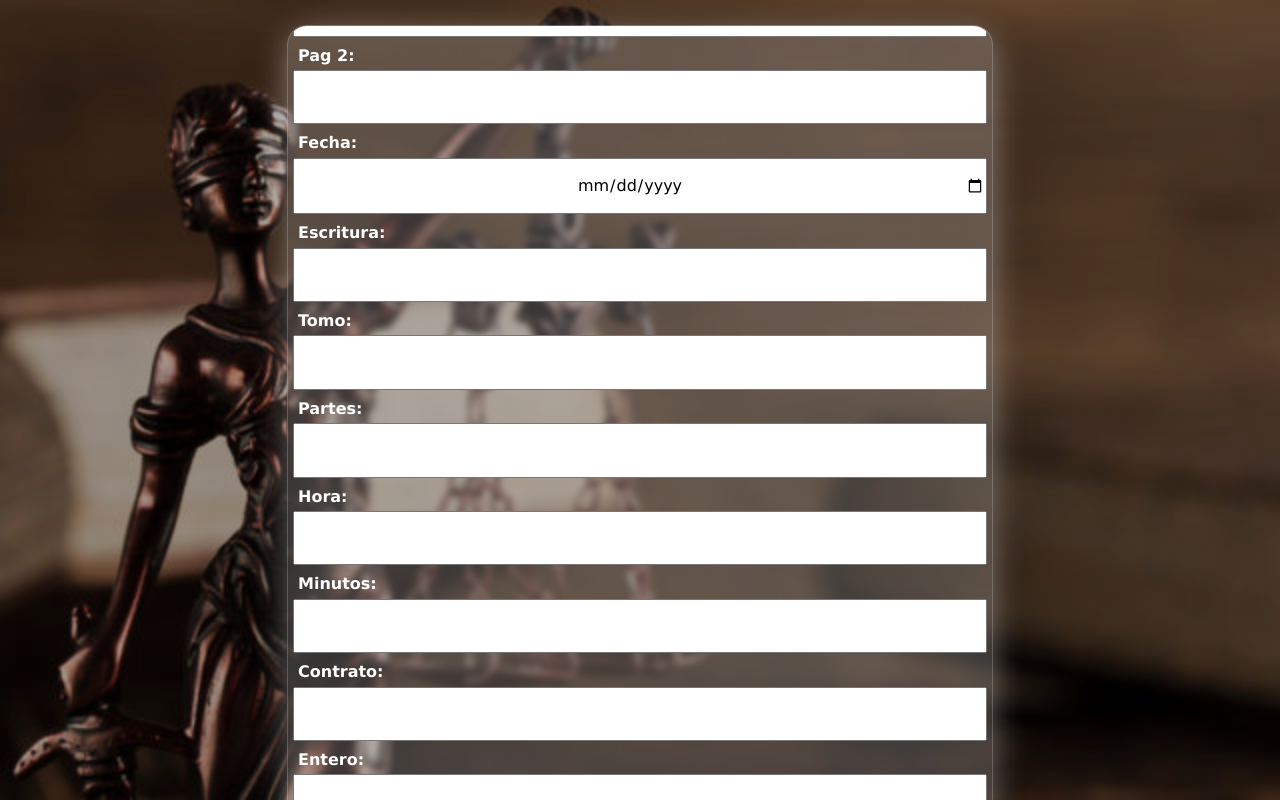
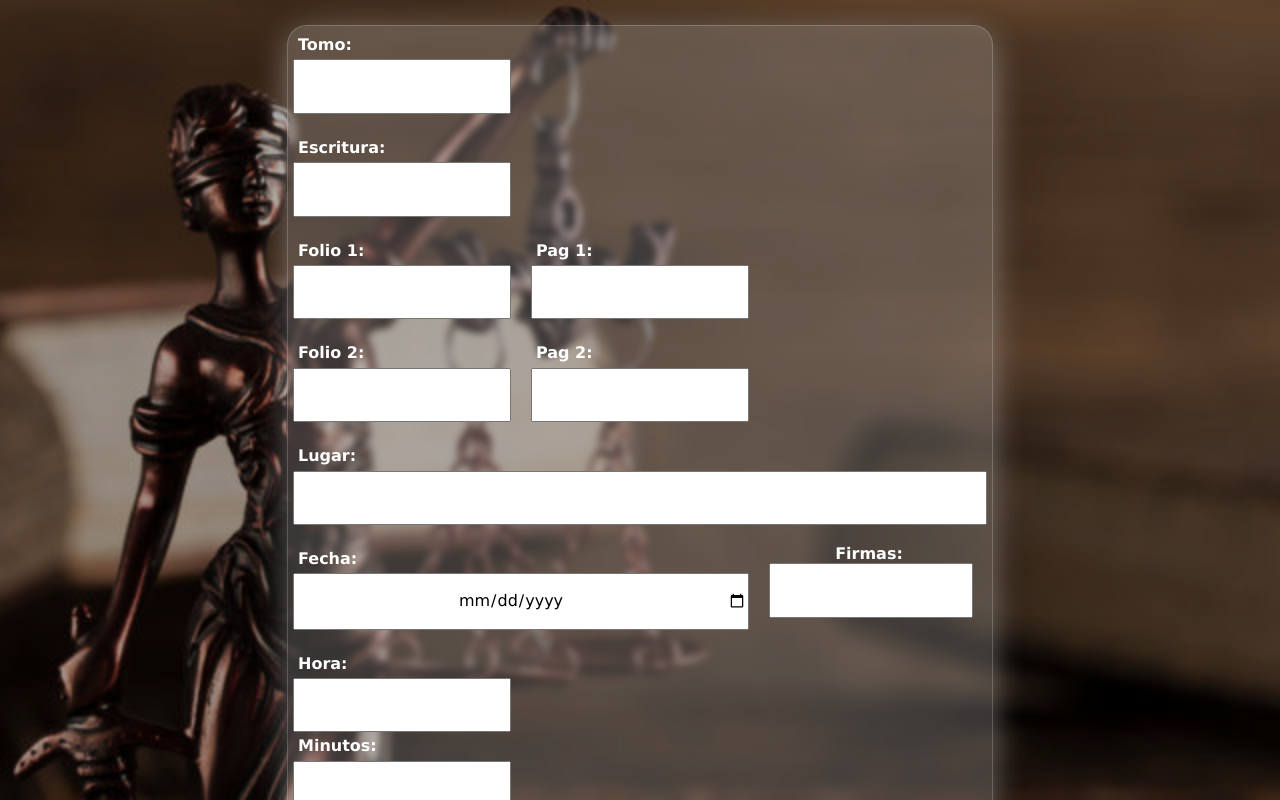
Before and after one commit to lexRojas/notario, a React (Create React App) app: page /form_indice in a window 1280 px wide. Built offline with nearby package versions, Linux system fonts and the light colour scheme.

Commit message:
form_indice

```diff
--- a/src/pages/FormIndice.jsx
+++ b/src/pages/FormIndice.jsx
@@ -1,21 +1,21 @@
-import React, { useState } from 'react';
+import React, { useState } from "react";
 
 const Formulario = () => {
   const [formData, setFormData] = useState({
-    folio_1: '',
-    pag_1: '',
-    folio_2: '',
-    pag_2: '',
-    fecha: '',
-    escritura: '',
-    tomo: '',
-    partes: '',
-    hora: '',
-    minutos: '',
-    contrato: '',
-    entero: '',
-    firmas: '',
-    lugar: '',
+    folio_1: "",
+    pag_1: "",
+    folio_2: "",
+    pag_2: "",
+    fecha: "",
+    escritura: "",
+    tomo: "",
+    partes: "",
+    hora: "",
+    minutos: "",
+    contrato: "",
+    entero: "",
+    firmas: "",
+    lugar: "",
   });
 
   const handleChange = (e) => {
@@ -34,87 +34,162 @@ const Formulario = () => {
   const handleCancel = () => {
     // Lógica para manejar la acción de cancelar
     setFormData({
-      folio_1: '',
-      pag_1: '',
-      folio_2: '',
-      pag_2: '',
-      fecha: '',
-      escritura: '',
-      tomo: '',
-      partes: '',
-      hora: '',
-      minutos: '',
-      contrato: '',
-      entero: '',
-      firmas: '',
-      lugar: '',
+      folio_1: "",
+      pag_1: "",
+      folio_2: "",
+      pag_2: "",
+      fecha: "",
+      escritura: "",
+      tomo: "",
+      partes: "",
+      hora: "",
+      minutos: "",
+      contrato: "",
+      entero: "",
+      firmas: "",
+      lugar: "",
     });
   };
 
   return (
     <div className="contenedor">
       <div className="card">
-        <form onSubmit={handleSubmit}>
-          <div className="input-group">
-            <label>Folio 1:</label>
-            <input type="number" name="folio_1" value={formData.folio_1} onChange={handleChange} />
+        <form className="form_indice" onSubmit={handleSubmit}>
+          <div className="input-group tomo">
+            <label>Tomo:</label>
+            <input
+              type="number"
+              name="tomo"
+              value={formData.tomo}
+              onChange={handleChange}
+            />
           </div>
-          <div className="input-group">
-            <label>Pag 1:</label>
-            <input type="text" name="pag_1" value={formData.pag_1} onChange={handleChange} />
-          </div>
-          <div className="input-group">
-            <label>Folio 2:</label>
-            <input type="number" name="folio_2" value={formData.folio_2} onChange={handleChange} />
-          </div>
-          <div className="input-group">
-            <label>Pag 2:</label>
-            <input type="text" name="pag_2" value={formData.pag_2} onChange={handleChange} />
-          </div>
-          <div className="input-group">
-            <label>Fecha:</label>
-            <input type="date" name="fecha" value={formData.fecha} onChange={handleChange} />
-          </div>
-          <div className="input-group">
+          <div className="input-group escritura">
             <label>Escritura:</label>
-            <input type="number" name="escritura" value={formData.escritura} onChange={handleChange} />
-          </div>
-          <div className="input-group">
-            <label>Tomo:</label>
-            <input type="number" name="tomo" value={formData.tomo} onChange={handleChange} />
-          </div>
-          <div className="input-group">
-            <label>Partes:</label>
-            <input type="text" name="partes" value={formData.partes} onChange={handleChange} />
-          </div>
-          <div className="input-group">
-            <label>Hora:</label>
-            <input type="number" name="hora" value={formData.hora} onChange={handleChange} />
-          </div>
-          <div className="input-group">
-            <label>Minutos:</label>
-            <input type="number" name="minutos" value={formData.minutos} onChange={handleChange} />
-          </div>
-          <div className="input-group">
-            <label>Contrato:</label>
-            <input type="text" name="contrato" value={formData.contrato} onChange={handleChange} />
-          </div>
-          <div className="input-group">
-            <label>Entero:</label>
-            <input type="text" name="entero" value={formData.entero} onChange={handleChange} />
-          </div>
-          <div className="input-group">
-            <label>Firmas:</label>
-            <input type="number" name="firmas" value={formData.firmas} onChange={handleChange} />
-          </div>
-          <div className="input-group">
-            <label>Lugar:</label>
-            <input type="text" name="lugar" value={formData.lugar} onChange={handleChange} />
+            <input
+              type="number"
+              name="escritura"
+              value={formData.escritura}
+              onChange={handleChange}
+            />
           </div>
 
-          <div className="my-button">
+          <div className="input-group folio_num_inicio">
+            <label>Folio 1:</label>
+            <input
+              type="number"
+              name="folio_1"
+              value={formData.folio_1}
+              onChange={handleChange}
+            />
+          </div>
+          <div className="input-group folio_fv_inicio">
+            <label>Pag 1:</label>
+            <input
+              type="text"
+              name="pag_1"
+              value={formData.pag_1}
+              onChange={handleChange}
+            />
+          </div>
+          <div className="input-group folio_num_final">
+            <label>Folio 2:</label>
+            <input
+              type="number"
+              name="folio_2"
+              value={formData.folio_2}
+              onChange={handleChange}
+            />
+          </div>
+          <div className="input-group folio_fv_final">
+            <label>Pag 2:</label>
+            <input
+              type="text"
+              name="pag_2"
+              value={formData.pag_2}
+              onChange={handleChange}
+            />
+          </div>
+          <div className="input-group lugar">
+            <label>Lugar:</label>
+            <input
+              type="text"
+              name="lugar"
+              value={formData.lugar}
+              onChange={handleChange}
+            />
+          </div>
+
+          <div className="input-group fecha">
+            <label>Fecha:</label>
+            <input
+              type="date"
+              name="fecha"
+              value={formData.fecha}
+              onChange={handleChange}
+            />
+          </div>
+
+          <div className="input-group firmas">
+            <label>Firmas:</label>
+            <input
+              type="number"
+              name="firmas"
+              value={formData.firmas}
+              onChange={handleChange}
+            />
+          </div>
+          <div className="input-group hora">
+            <label>Hora:</label>
+            <input
+              type="number"
+              name="hora"
+              value={formData.hora}
+              onChange={handleChange}
+            />
+
+            <label>Minutos:</label>
+            <input
+              type="number"
+              name="minutos"
+              value={formData.minutos}
+              onChange={handleChange}
+            />
+          </div>
+
+          <div className="input-group partes">
+            <label>Partes:</label>
+            <input
+              type="text"
+              name="partes"
+              value={formData.partes}
+              onChange={handleChange}
+            />
+          </div>
+          <div className="input-group contrato">
+            <label>Contrato:</label>
+            <input
+              type="text"
+              name="contrato"
+              value={formData.contrato}
+              onChange={handleChange}
+            />
+          </div>
+          <div className="input-group entero">
+            <label>Entero:</label>
+            <input
+              type="text"
+              name="entero"
+              value={formData.entero}
+              onChange={handleChange}
+            />
+          </div>
+
+          <div className="my-button button_panel">
             <button type="submit">Aceptar</button>
-            <button type="button" onClick={handleCancel}>Cancelar</button>
+            <button type="button" onClick={handleCancel}>
+              Cancelar
+            </button>
           </div>
         </form>
       </div>
--- a/src/styles/styles.css
+++ b/src/styles/styles.css
@@ -381,4 +381,82 @@ footer {
 .nocartule-title {
   font-weight: 600;
   letter-spacing: 2px;
+}
+
+.form_indice {
+  display: grid;
+  grid-template-columns: 1fr 1fr 1fr;
+  grid-template-rows: 1fr 1fr 1fr 1fr 1fr 1fr 1fr 2.3fr 1fr 1fr 1fr 1.5fr;
+  gap: 10px 10px;
+  grid-auto-flow: row;
+  grid-template-areas: "tomo blank boton_load_index" "escritura blank boton_load_index" "folio_num_inicio folio_fv_inicio ." "folio_num_final folio_fv_final ." "lugar lugar lugar" "fecha fecha firmas" "hora . ." "partes partes partes" "contrato contrato contrato" "entero . ." "checks checks checks" "button_panel button_panel button_panel";
+  height: 100vh;
+}
+
+.blank {
+  grid-area: blank;
+}
+
+.tomo {
+  grid-area: tomo;
+}
+
+.escritura {
+  grid-area: escritura;
+}
+
+.boton_load_index {
+  grid-area: boton_load_index;
+}
+
+.folio_num_inicio {
+  grid-area: folio_num_inicio;
+}
+
+.folio_num_final {
+  grid-area: folio_num_final;
+}
+
+.folio_fv_inicio {
+  grid-area: folio_fv_inicio;
+}
+
+.folio_fv_final {
+  grid-area: folio_fv_final;
+}
+
+.lugar {
+  grid-area: lugar;
+}
+
+.fecha {
+  grid-area: fecha;
+}
+
+.firmas {
+  grid-area: firmas;
+}
+
+.hora {
+  grid-area: hora;
+}
+
+.partes {
+  grid-area: partes;
+}
+
+.contrato {
+  grid-area: contrato;
+}
+
+.entero {
+  grid-area: entero;
+}
+
+.checks {
+  grid-area: checks;
+}
+
+.button_panel {
+  grid-area: button_panel;
 }/*# sourceMappingURL=styles.css.map */
--- a/src/styles/styles.scss
+++ b/src/styles/styles.scss
@@ -373,3 +373,59 @@ footer {
   font-weight: 600;
   letter-spacing: 2px;
 }
+
+.form_indice {
+  display: grid;
+  grid-template-columns: 1fr 1fr 1fr;
+  grid-template-rows: 1fr 1fr 1fr 1fr 1fr 1fr 1fr 2.3fr 1fr 1fr 1fr 1.5fr;
+  gap: 10px 10px;
+  grid-auto-flow: row;
+  grid-template-areas:
+    "tomo blank boton_load_index"
+    "escritura blank boton_load_index"
+    "folio_num_inicio folio_fv_inicio ."
+    "folio_num_final folio_fv_final ."
+    "lugar lugar lugar"
+    "fecha fecha firmas"
+    "hora . ."
+    "partes partes partes"
+    "contrato contrato contrato"
+    "entero . ."
+    "checks checks checks"
+    "button_panel button_panel button_panel";
+  height: 100vh;
+}
+
+.blank { grid-area: blank; }
+
+.tomo { grid-area: tomo; }
+
+.escritura { grid-area: escritura; }
+
+.boton_load_index { grid-area: boton_load_index; }
+
+.folio_num_inicio { grid-area: folio_num_inicio; }
+
+.folio_num_final { grid-area: folio_num_final; }
+
+.folio_fv_inicio { grid-area: folio_fv_inicio; }
+
+.folio_fv_final { grid-area: folio_fv_final; }
+
+.lugar { grid-area: lugar; }
+
+.fecha { grid-area: fecha; }
+
+.firmas { grid-area: firmas; }
+
+.hora { grid-area: hora; }
+
+.partes { grid-area: partes; }
+
+.contrato { grid-area: contrato; }
+
+.entero { grid-area: entero; }
+
+.checks { grid-area: checks; }
+
+.button_panel { grid-area: button_panel; }
```
Also changed, not shown: 1 other file (tests, documents, lock files or other folders).
